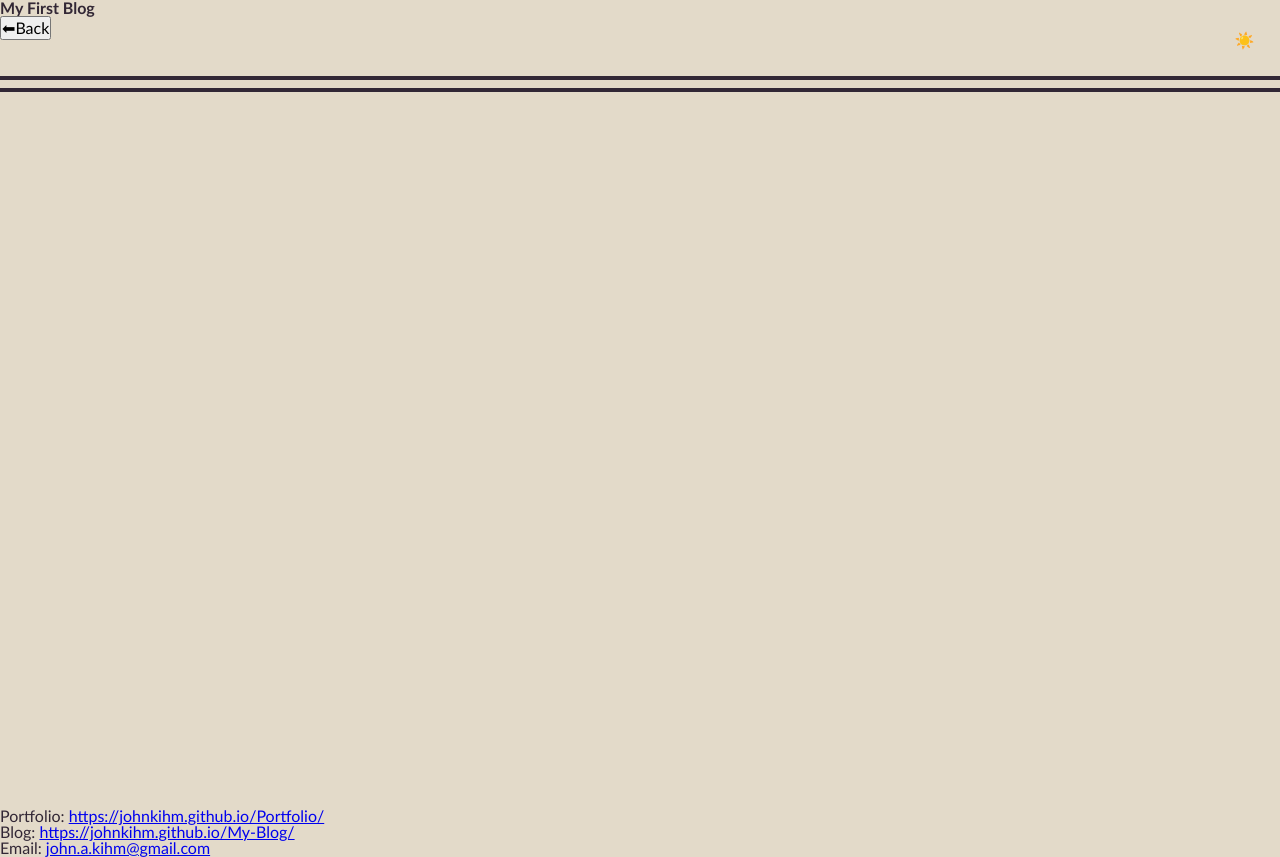
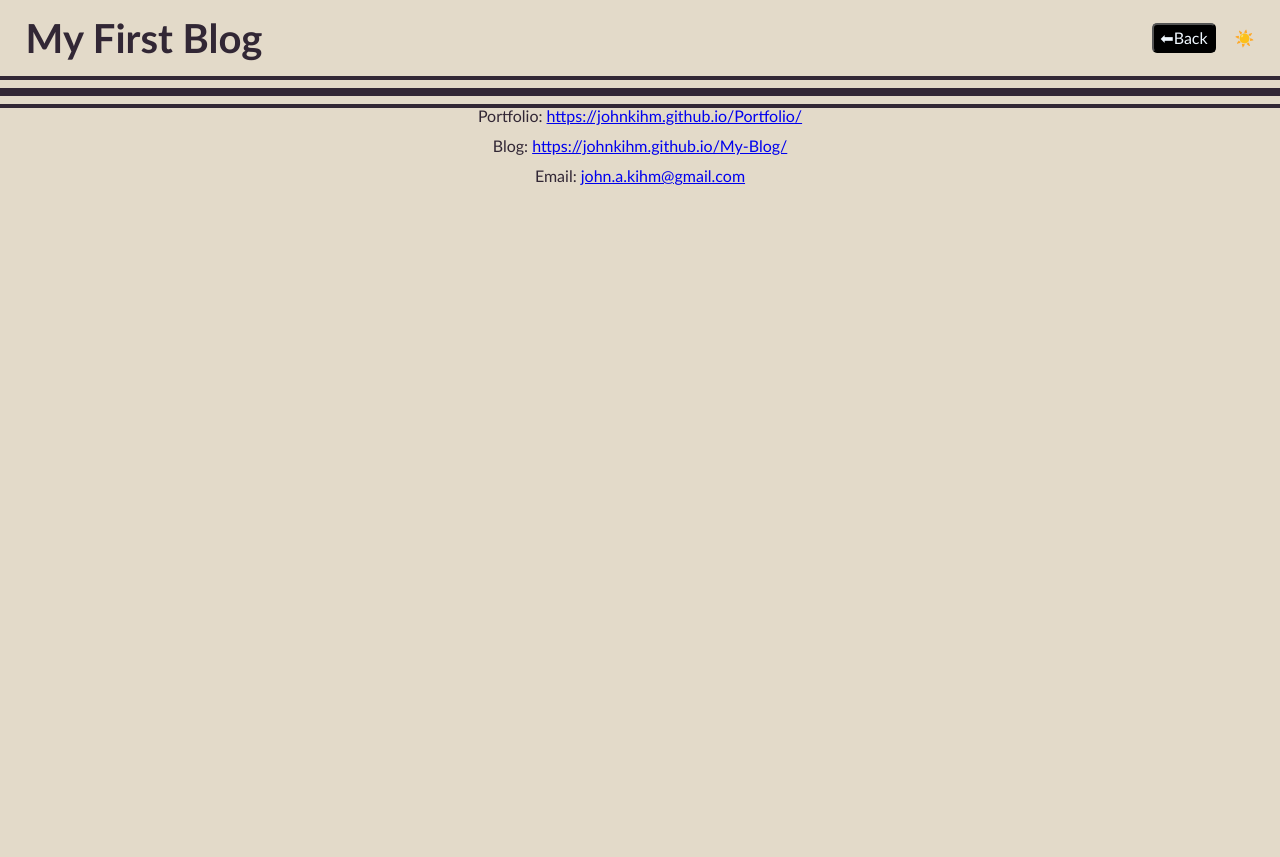
Before and after one commit to JohnKihm/My-Blog, a plain HTML site: page blog.html in a window 1280 px wide. After the commit the page ends 800 px from the top, so only its background shows below. Drawn offline with Linux system fonts and the light colour scheme.

Commit message:
added basic formatting to blog.css and adjusted form.css and style.css

```diff
--- a/assets/css/blog.css
+++ b/assets/css/blog.css
@@ -0,0 +1,31 @@
+main {
+    border-bottom: var(--border);
+
+}
+
+h1 {
+    font-size: 250%;
+}
+
+#back-button {
+    position: absolute;
+    right: 5%;
+    cursor: pointer;
+    padding: 0.25% 0.5%;
+    border-radius: 5px;
+}
+
+footer {
+    width: 100%;
+    height: 10%;
+    border-top: var(--border);
+    margin-top: var(--border-margin);
+}
+
+footer ul {
+    height: 100%;
+    display: flex;
+    flex-direction: column;
+    justify-content: space-between;
+    align-items: center;
+}
--- a/assets/css/form.css
+++ b/assets/css/form.css
@@ -1,3 +1,8 @@
+main {
+    display: flex;
+    height: 90%;
+}
+
 figure, form {
     width: 50%;
 }
@@ -33,6 +38,4 @@ h2 {
 #submit {
     margin-top: 3%;
     padding: 1%;
-    color:aliceblue;
-    background-color: black;
 }
--- a/assets/css/styles.css
+++ b/assets/css/styles.css
@@ -58,19 +58,24 @@ body {
 header {
     width: 100%;
     height: 10%;
+    display: flex;
+    align-items: center;
     border-bottom: var(--border);
     margin-bottom: var(--border-margin);
+    padding: 0 2%;
 }
 
 main {
     border-top: var(--border);
-    display: flex;
-    height: 90%;
 }
 
 #light-switch {
     position: absolute;
     right: 2%;
-    top: 4%;
     cursor: pointer;
 }
+
+button {
+    color:aliceblue;
+    background-color: black;
+}
--- a/blog.html
+++ b/blog.html
@@ -18,9 +18,11 @@
         </ul>
     </main>
     <footer>
-        <p>Portfolio: <a href="https://johnkihm.github.io/Portfolio/">https://johnkihm.github.io/Portfolio/</a></p>
-        <p>Blog: <a href="https://johnkihm.github.io/My-Blog/">https://johnkihm.github.io/My-Blog/</a></p>
-        <p>Email: <a href="mailto:john.a.kihm@gmail.com">john.a.kihm@gmail.com</a></p>
+        <ul>
+        <li>Portfolio: <a href="https://johnkihm.github.io/Portfolio/">https://johnkihm.github.io/Portfolio/</a></li>
+        <li>Blog: <a href="https://johnkihm.github.io/My-Blog/">https://johnkihm.github.io/My-Blog/</a></li>
+        <li>Email: <a href="mailto:john.a.kihm@gmail.com">john.a.kihm@gmail.com</a></li>
+        </ul>
     </footer>
     <script src = 'assets/js/logic.js'></script>
     <script src = 'assets/js/blog.js'></script>
```
